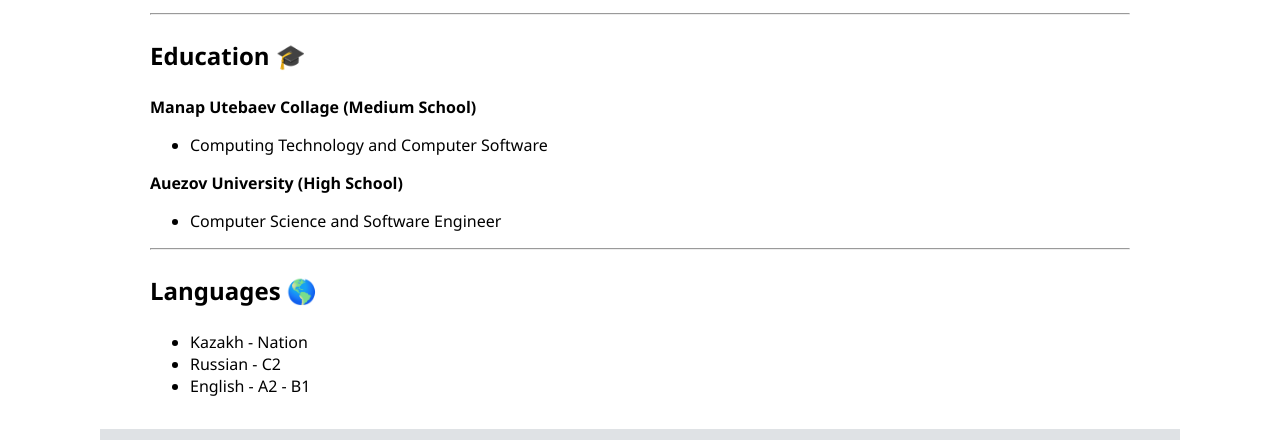
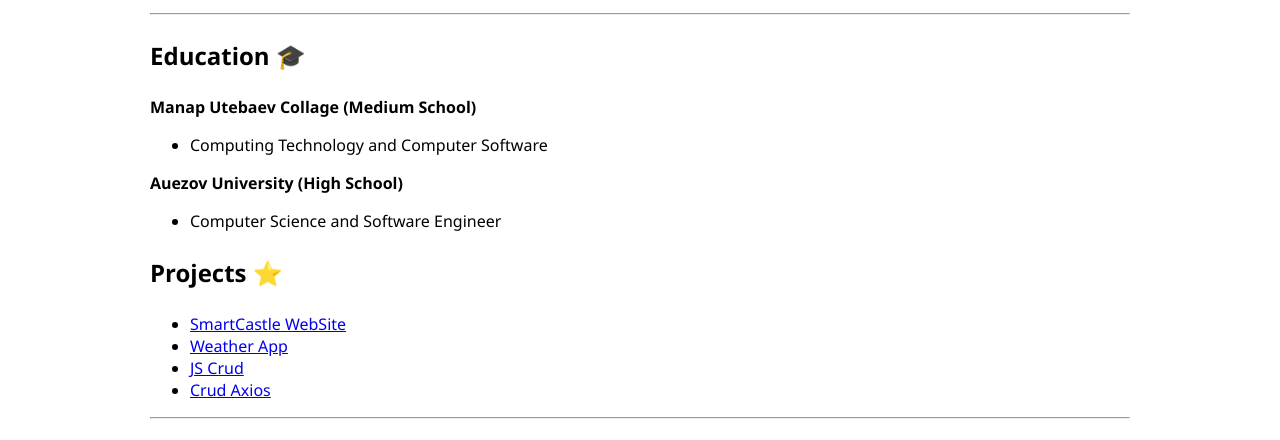
Before and after one commit to jsonicdev/rsschool-cv, a plain HTML site: page index.html in a window 1280 px wide. Shown: the part 1865-2305 px from the top of the page. Drawn offline with Linux system fonts and the light colour scheme.

Commit message:
feat: new Projects feature

```diff
--- a/index.html
+++ b/index.html
@@ -3,7 +3,7 @@
 	<head>
 		<meta charset="UTF-8">
 		<meta name="viewport" content="width=device-width, initial-scale=1.0">
-		<title>Document</title>
+		<title>CV</title>
 		<link rel="stylesheet" href="style.css">
 	</head>
 	<body>
@@ -105,6 +105,13 @@
 					<ul>
 						<li>Computer Science and Software Engineer</li>
 					</ul>
+					<h3>Projects ⭐</h3>
+					<ul>
+						<li><a href="https://github.com/jsonicdev/smartcastlepublic">SmartCastle WebSite</a></li>
+						<li><a href="https://github.com/jsonicdev/weatherapp">Weather App</a></li>
+						<li><a href="https://github.com/jsonicdev/jscrud">JS Crud</a></li>
+						<li><a href="https://github.com/jsonicdev/crud-axios">Crud Axios</a></li>
+					</ul>
 				</section>
 				<hr>
 				<section class='lang__container'>
```
